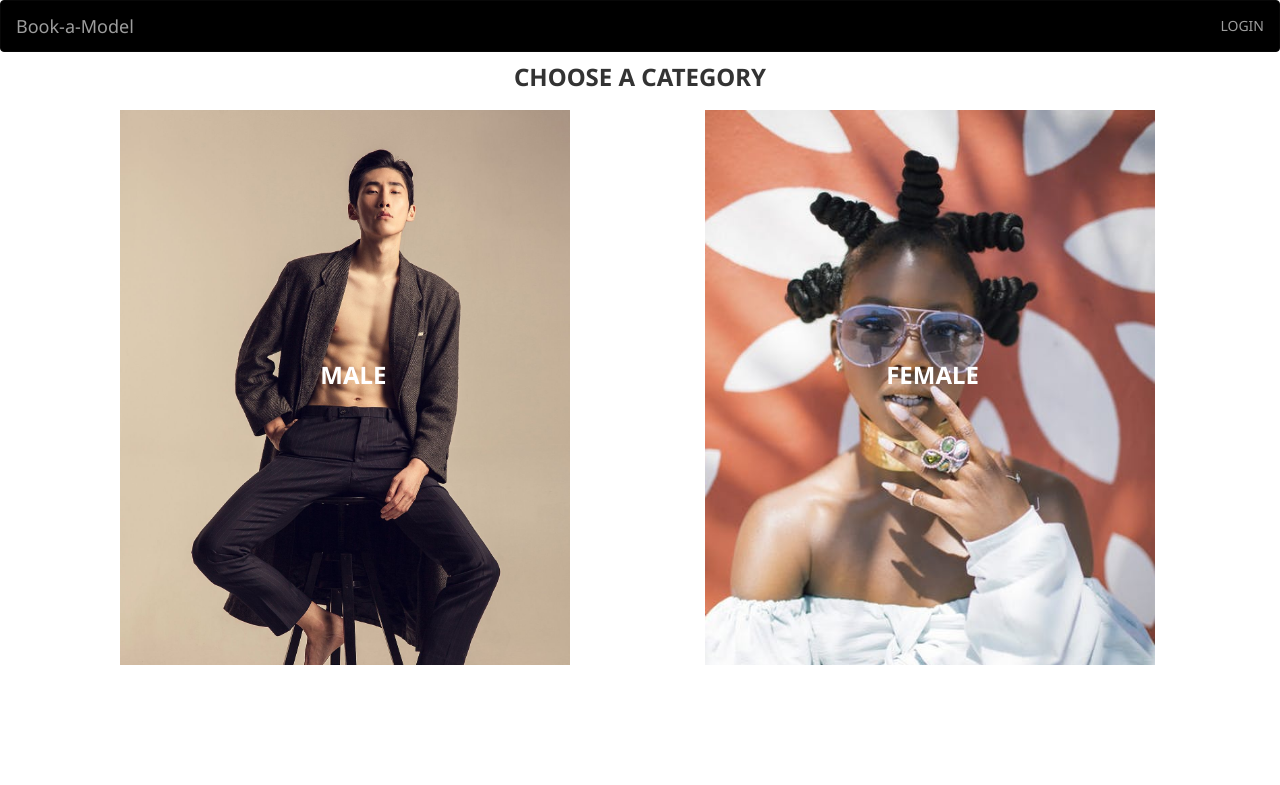
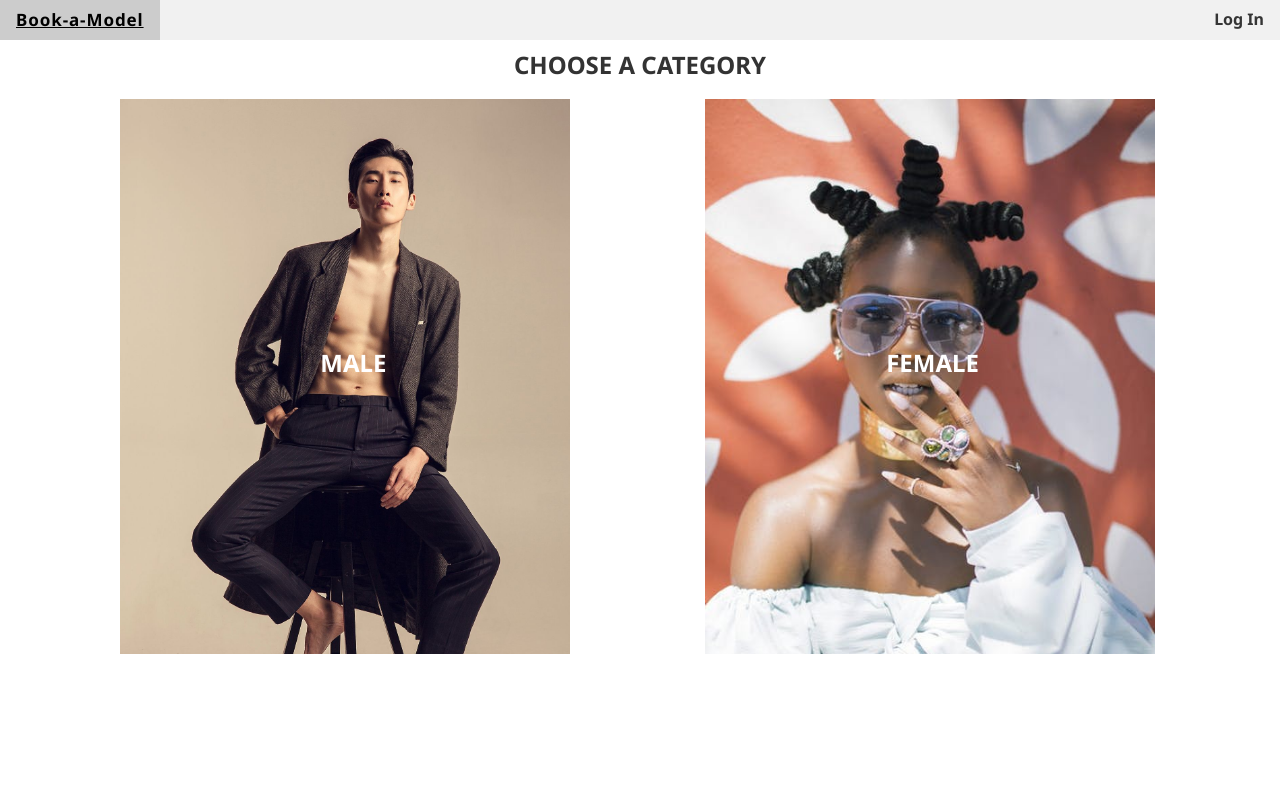
Before and after one commit to duncan-chege/Bookmodel, a Flask app: page /categories in a window 1280 px wide. Shown: the top 785 px of the page. Run offline with Flask 2, Linux system fonts and the light colour scheme; some libraries are stand-ins or nearby versions.

Commit message:
change navbar

```diff
--- /dev/null
+++ b/app/static/css/navbar.css
@@ -0,0 +1,14 @@
+.naav{
+    margin-bottom: 20px;
+}
+.head{
+    font-size: 17px;
+    font-weight: 700;
+    color: rgb(53, 53, 53);
+    letter-spacing: 0.9px;
+}
+.auth{
+    font-size: 16px;
+    font-weight: 700;
+    color: rgb(53, 53, 53);
+}
--- a/app/templates/navbar.html
+++ b/app/templates/navbar.html
@@ -1,4 +1,75 @@
- <div class="navbar navbar-inverse" style="background-color: black;" role="navigation">
+<link rel="stylesheet" href="https://www.w3schools.com/w3css/4/w3.css">
+
+{% extends 'bootstrap/base.html'%}
+{% block content %}
+
+{% block styles%}
+{{ super() }}
+<link rel="stylesheet" href="{{url_for('static',filename='css/navbar.css')}}">
+{% endblock%}
+
+<div class="w3-bar w3-light-gray naav">
+  <a href="/" class="w3-bar-item w3-button head">Book-a-Model</a>
+  {% if current_user.is_authenticated %}
+  <a href="{{url_for('auth.logout')}}" class="w3-bar-item w3-button w3-right auth">Log Out</a>
+  {% else %}
+  <a href="{{url_for('auth.login')}}" class="w3-bar-item w3-button w3-right auth">Log In</a>
+  {%endif%}
+</div>
+
+{% endblock %}
+<!-- <style>
+  ul {
+    list-style-type: none;
+    margin: 0;
+    padding: 0;
+    overflow: hidden;
+    background-color: #333;
+  }
+
+  li {
+    float: left;
+  }
+
+  li a {
+    display: block;
+    color: white;
+    text-align: center;
+    padding: 14px 16px;
+    text-decoration: none;
+  }
+
+  li a:hover:not(.active) {
+    background-color: #111;
+  }
+
+  .active {
+    background-color: #4CAF50;
+  }
+  </style>
+<ul>
+  <li><a href="#home">Home</a></li>
+  <li><a href="#news">News</a></li>
+  <li><a href="#contact">Contact</a></li>
+  <li style="float:right"><a class="active" href="#about">About</a></li>
+</ul>
+  -->
+  <!-- <nav class="navbar navbar-expand-sm bg-dark">
+    <ul class="navbar-nav">
+      <li class="nav-item">
+        <a class="nav-link" href="#">Link 1</a>
+      </li>
+      <li class="nav-item">
+        <a class="nav-link" href="#">Link 2</a>
+      </li>
+      <li class="nav-item">
+        <a class="nav-link" href="#">Link 3</a>
+      </li>
+    </ul>
+  </nav>
+  <br> -->
+
+ <!-- <div class="navbar navbar-inverse" style="background-color: black;" role="navigation">
   <div class="container-fluid">
 
     <div class="navbar-header">
@@ -12,7 +83,7 @@
     </div>
     <ul class="nav navbar-nav navbar-right">
       {% if current_user.is_authenticated %}
-      <!-- <li><a href="{{url_for('main.index',uname=current_user.username)}}">PROFILE</a></li> -->
+       <li><a href="{{url_for('main.index',uname=current_user.username)}}">PROFILE</a></li>
       <li><a href="{{url_for('auth.logout')}}">LOG OUT</a></li>
       {% else %}
       <li><a href="{{url_for('auth.login')}}">LOGIN</a></li>
@@ -20,4 +91,4 @@
     </ul>
 
   </div>
-</div>
+</div> -->
```
